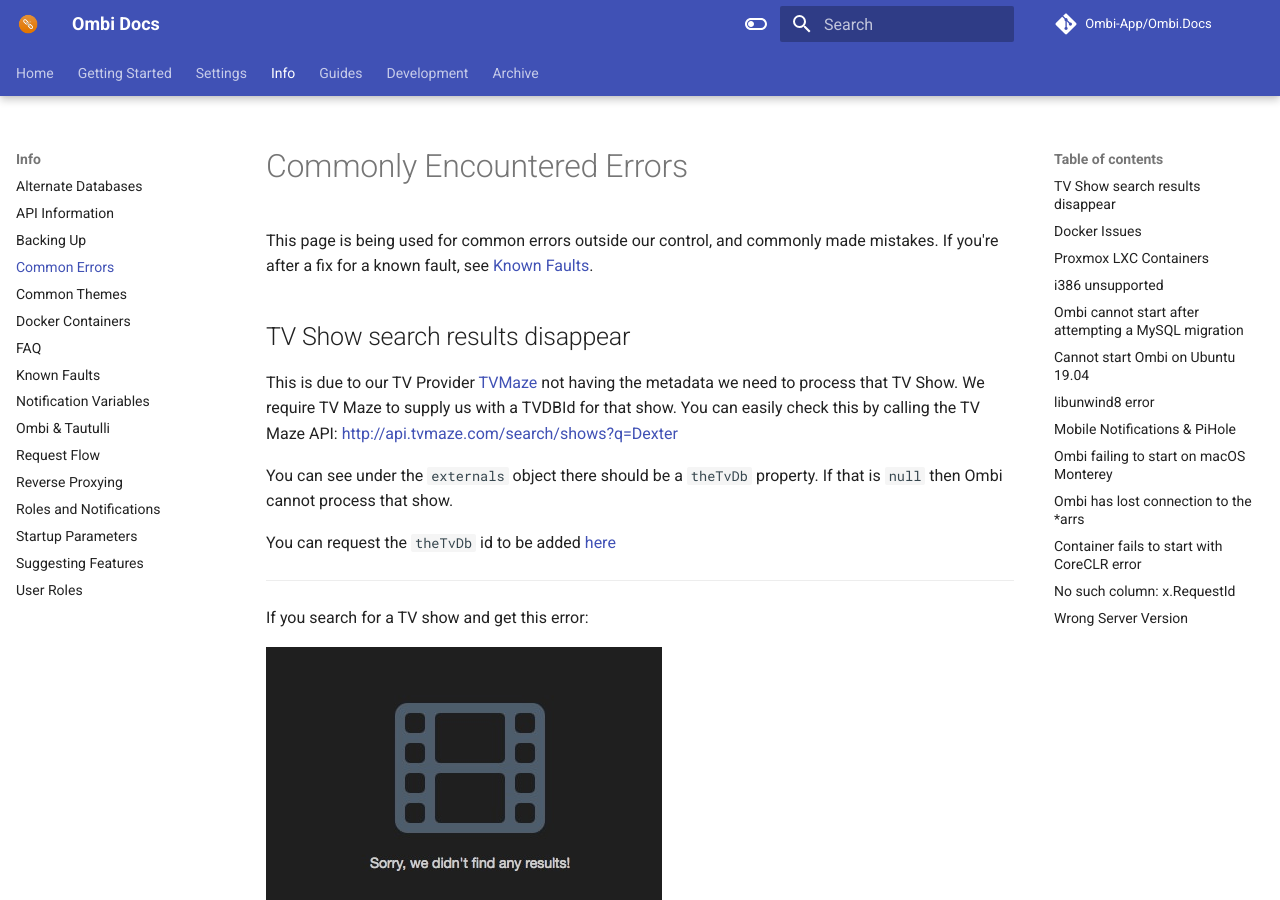
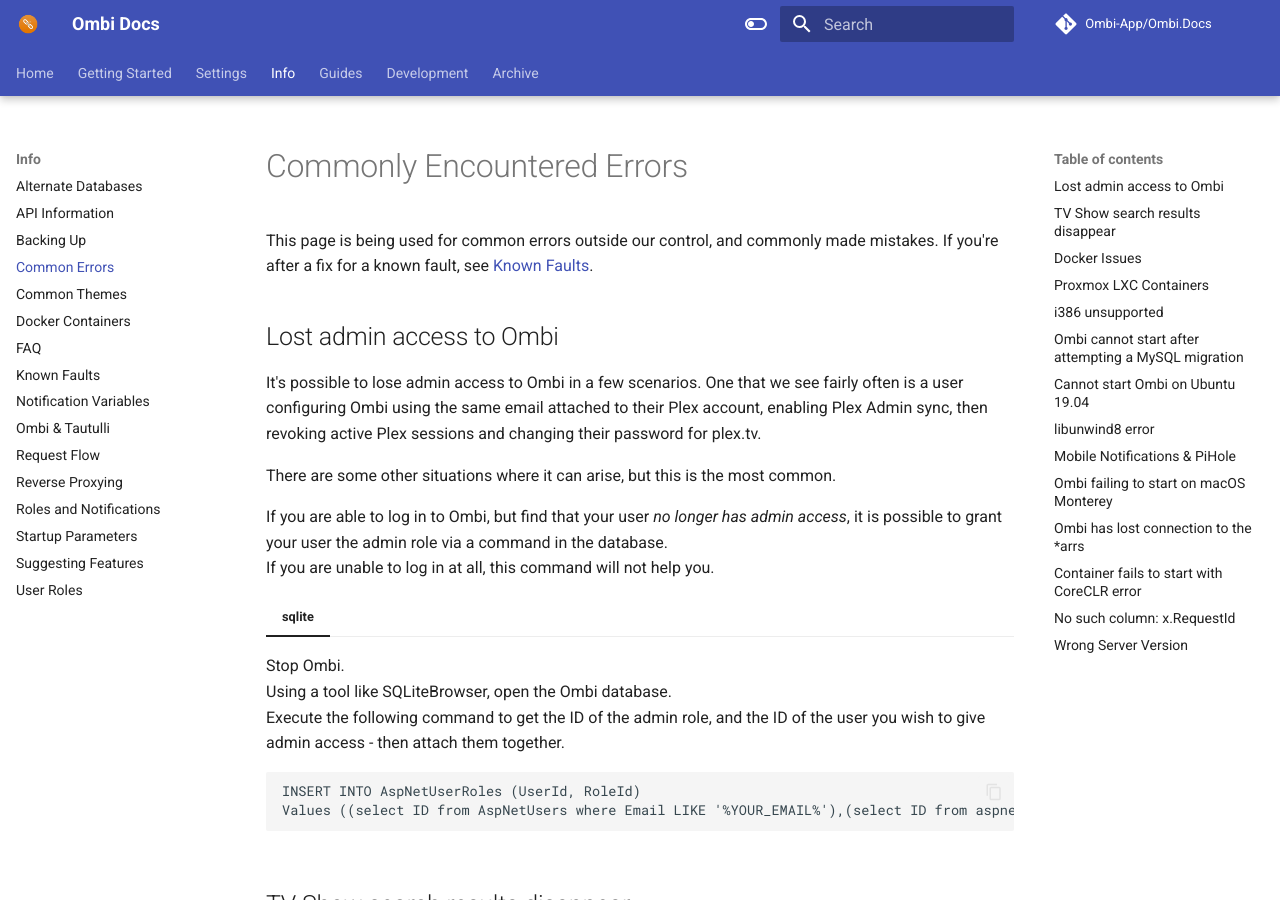
Before and after one commit to Ombi-app/Ombi.Docs, an MkDocs documentation site: the page built from docs/info/common-errors.md, in a window 1280 px wide and 900 px high. Built offline with MkDocs 1.6.1 and Material for MkDocs 9.7.7, drawn with Linux system fonts in a browser that asks for light colours; comment, search, counter and statistics services are not loaded.

Commit message:
Add sqlite command to add admin role to existing user

````diff
--- a/docs/info/common-errors.md
+++ b/docs/info/common-errors.md
@@ -1,6 +1,25 @@
 # Commonly Encountered Errors
 
 This page is being used for common errors outside our control, and commonly made mistakes. If you're after a fix for a known fault, see [Known Faults](../known-faults).
+
+## Lost admin access to Ombi
+
+It's possible to lose admin access to Ombi in a few scenarios. One that we see fairly often is a user configuring Ombi using the same email attached to their Plex account, enabling Plex Admin sync, then revoking active Plex sessions and changing their password for plex.tv.
+
+There are some other situations where it can arise, but this is the most common.
+
+If you are able to log in to Ombi, but find that your user _no longer has admin access_, it is possible to grant your user the admin role via a command in the database.
+If you are unable to log in at all, this command will not help you.
+
+=== "sqlite"
+
+    Stop Ombi.
+    Using a tool like SQLiteBrowser, open the Ombi database.
+    Execute the following command to get the ID of the admin role, and the ID of the user you wish to give admin access - then attach them together.
+    ```sqlite
+    INSERT INTO AspNetUserRoles (UserId, RoleId)
+    Values ((select ID from AspNetUsers where Email LIKE '%YOUR_EMAIL%'),(select ID from aspnetroles where name LIKE 'Admin'))
+    ```
 
 ## TV Show search results disappear
 
````
